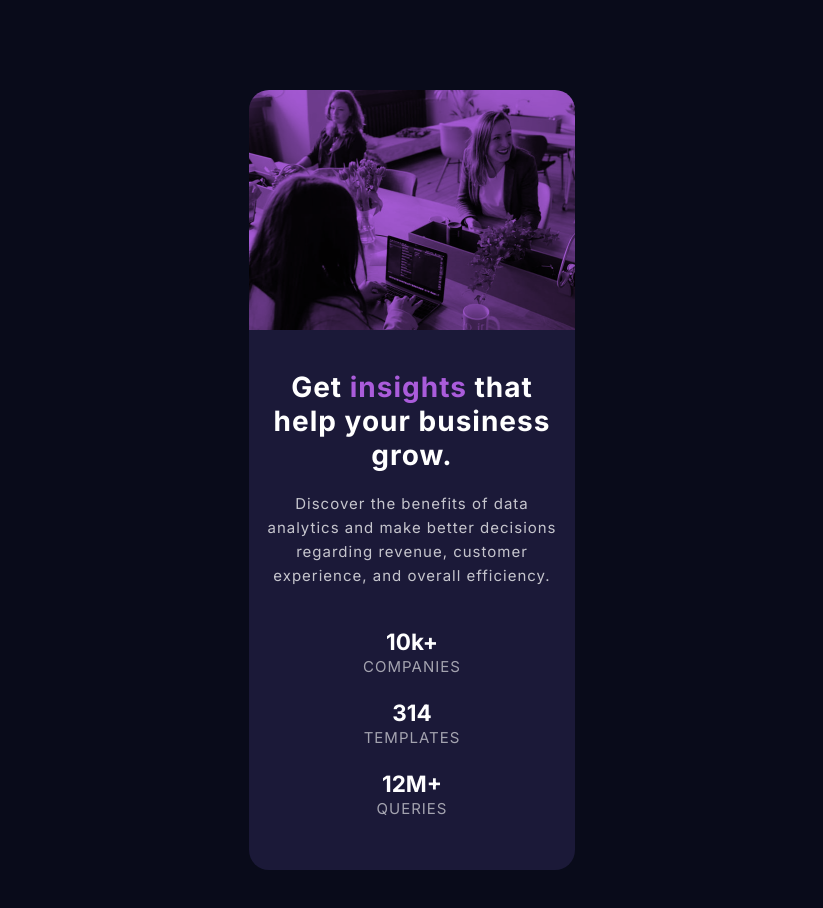
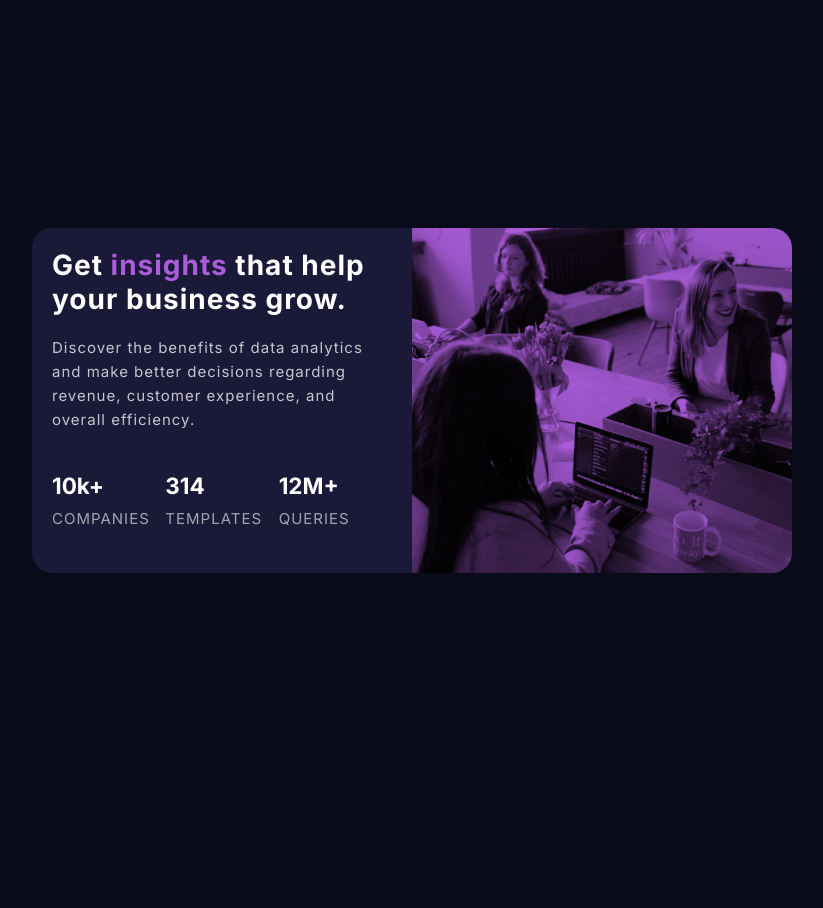
Before and after one commit to 8ianconero/challenge_1, a plain HTML site: page index.html in a window 1280 px wide. Shown: the whole page, without its empty margins (228-1051 px from the left). After the commit the page ends 800 px from the top, so only its background shows below. Drawn offline with Linux system fonts and the light colour scheme.

Commit message:
Finished tablet and desktop styles

```diff
--- a/index.html
+++ b/index.html
@@ -7,6 +7,7 @@
     <link rel="stylesheet" href="style.css">
     <link rel="preconnect" href="https://fonts.gstatic.com">
     <link href="https://fonts.googleapis.com/css2?family=Inter:wght@400;700&family=Lexend+Deca&display=swap" rel="stylesheet">
+    <link rel="shortcut icon" href="./img/favicon-32x32.png" type="image/x-icon">
     <title>Stats preview</title>
 </head>
 <body>
--- a/styles/_index.scss
+++ b/styles/_index.scss
@@ -14,26 +14,63 @@ img{
     max-width: 100%;
 }
 main{
+    min-height: 100vh;
     display: grid;
     grid-template-columns: 326px;
     grid-template-rows: 240px 540px;
     justify-content: center;
     align-content: center;
     padding: 90px 23px;
+
+    @include breakpoint-up(medium) {
+        grid-template-columns: 380px 380px;
+        grid-template-rows: 345px;
+        padding: 0;
+    }
+
+    @include breakpoint-up(large) {
+        grid-template-columns: 570px 540px;
+        grid-template-rows: 445px;
+    }
+
     section{
         grid-row: 2/3;
         background-color: $desaturated-blue;
         border-radius: 0 0 20px 20px;
         text-align: center;
         padding: 40px 10px;
+
+        @include breakpoint-up(medium) {
+            grid-column: 1/2;
+            grid-row: 1/2;
+            border-radius: 20px 0 0 20px;
+            padding: 20px;
+            text-align: left;
+        }
+
+        @include breakpoint-up(large) {
+            padding: 70px 70px 60px;
+        }
     }
     .background{
-        background: url("/img/image-header-mobile.jpg");
+        background: url("./img/image-header-mobile.jpg");
         background-size: cover;
         background-position: center;
         background-color: $accent-color;
         background-blend-mode: multiply;
         border-radius:20px 20px 0 0;
+
+        @include breakpoint-up(medium) {
+            background: url("./img/image-header-desktop.jpg");
+            background-size: cover;
+            background-position: center;
+            background-color: $accent-color;
+            background-blend-mode: multiply;
+            grid-column: 2/3;
+            grid-row: 1/2;
+            border-radius: 0 20px 20px 0;
+        }
+
     }
 }
 h1{
@@ -41,6 +78,11 @@ h1{
     margin-bottom: 20px;
     letter-spacing: 1px;
     font-size: 2.8rem;
+
+    @include breakpoint-up(large) {
+        margin-bottom: 30px;
+        font-size: 3.8rem;
+    }
 
     span{
         color: $accent-color;
@@ -51,15 +93,35 @@ p{
     margin-bottom: 40px;
     letter-spacing: 1px;
     line-height: 1.6;
+
+    @include breakpoint-up(large) {
+        margin-bottom: 70px;
+    }
 }
 .stats{
+
+    @include breakpoint-up(medium) {
+        display: grid;
+        grid-template-columns: 1fr 1fr 1fr;
+        grid-template-rows: 1fr 1fr;
+    }
+
     h2{
         color: $white;
+        @include breakpoint-up(medium) {
+            grid-column: span 1;
+            margin-bottom: 8px;
+        }
     }
     p{
         color: $transparent-white-1;
         font-size: 15px;
         text-transform: uppercase;
         margin-bottom: 20px;
+
+        @include breakpoint-up(medium) {
+            grid-row: -2 / -1;
+            margin-bottom: 0;
+        }
     }
 }
--- a/styles/_mixins.scss
+++ b/styles/_mixins.scss
@@ -1,13 +1,13 @@
 // Breakpoints
-@media (min-width: 37.5em){
+@media (min-width: 37.5rem){
     // styles go here
   }
 
-  // 640px, 1440px
-  $breakpoints-up: ("medium": "64em", "large": "144em");
+  // 800px, 1440px
+  $breakpoints-up: ("medium": "48rem", "large": "87.5rem");
 
   // 639px, 1439px
-  $breakpoints-down: ("small": "63.9em", "medium": "143.9em");
+  $breakpoints-down: ("small": "47.9375rem", "medium": "87.4375rem");
 
   @mixin breakpoint-up($size){
     @media (min-width: map-get($breakpoints-up, $size)){
--- a/styles/style.scss
+++ b/styles/style.scss
@@ -1,4 +1,5 @@
+@import "mixins";
 @import "variables";
-@import "mixins";
+
 
 @import  "index"
```
Also changed, not shown: style.css.
